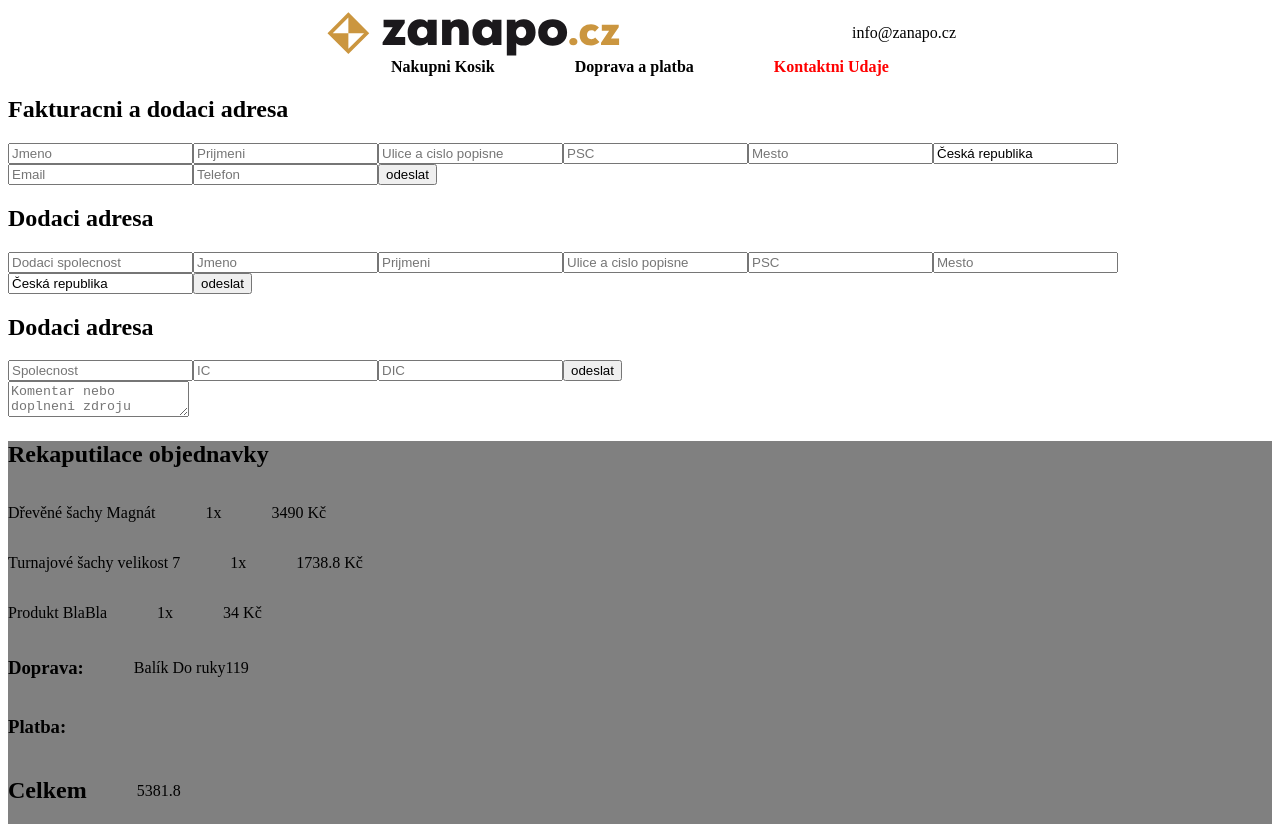
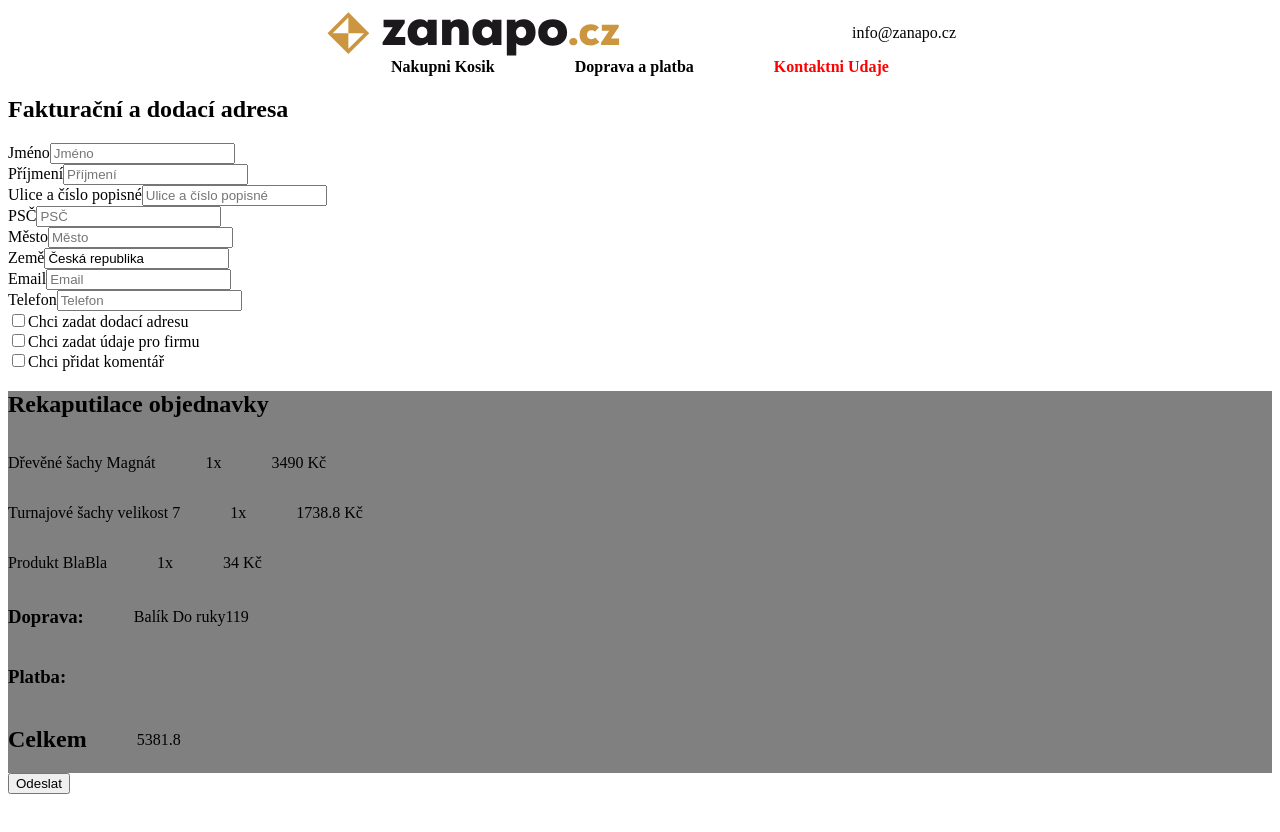
Before and after one commit to DuraSky/shoppingCartZanapo, a React (Vite) app: page /info in a window 1280 px wide. After the commit the page ends 802 px from the top, so only its background shows below. Built offline with nearby package versions, Linux system fonts and the light colour scheme.

Commit message:
added basic forms and form validations with conditional rendering

```diff
--- a/src/pages/personalInfo/PersonalInfo.jsx
+++ b/src/pages/personalInfo/PersonalInfo.jsx
@@ -1,3 +1,5 @@
+import React, { useEffect, useState } from "react";
+import { useForm } from "react-hook-form";
 import Recap from "../recap/Recap";
 import { BillingAddress } from "./billingAddress/BillingAddress";
 import { CompanyAddress } from "./companyAddress/CompanyAddress";
@@ -5,17 +7,108 @@ import { DeliveryAddress } from "./deliveryAddress/DeliveryAddress";
 import { Comment } from "./comment/Comment";
 
 const PersonalInfo = () => {
+  const [showDeliveryAddress, setShowDeliveryAddress] = useState(false);
+  const [showCompanyAddress, setShowCompanyAddress] = useState(false);
+  const [showComment, setShowComment] = useState(false);
+
+  const {
+    register,
+    handleSubmit,
+    setValue,
+    unregister,
+    watch,
+    formState: { errors },
+  } = useForm();
+
+  const onSubmit = (data) => {
+    console.log(data);
+    return alert("form has been successfully submitted");
+  };
+
+  const formValues = watch();
+
+  useEffect(() => {
+    const savedFormData = localStorage.getItem("formData");
+    if (savedFormData) {
+      const parsedFormData = JSON.parse(savedFormData);
+      Object.keys(parsedFormData).forEach((key) => {
+        setValue(key, parsedFormData[key]);
+      });
+    }
+  }, [setValue]);
+
+  useEffect(() => {
+    localStorage.setItem("formData", JSON.stringify(formValues));
+  }, [formValues]);
+
+  useEffect(() => {
+    if (!showDeliveryAddress) {
+      unregister([
+        "company",
+        "deliveryName",
+        "deliverySurname",
+        "deliveryStreet",
+        "deliveryPsc",
+        "deliveryTown",
+      ]);
+    }
+    if (!showCompanyAddress) {
+      unregister(["companyName", "ic", "dic"]);
+    }
+    if (!showComment) {
+      unregister("comment");
+    }
+  }, [showDeliveryAddress, showCompanyAddress, showComment, unregister]);
+
   return (
-    <>
-      <BillingAddress />
+    <form onSubmit={handleSubmit(onSubmit)}>
+      <BillingAddress register={register} errors={errors} />
 
-      <DeliveryAddress />
+      <div>
+        <input
+          type="checkbox"
+          id="deliveryAddressCheckbox"
+          onChange={(e) => setShowDeliveryAddress(e.target.checked)}
+        />
+        <label htmlFor="deliveryAddressCheckbox">
+          Chci zadat dodací adresu
+        </label>
+      </div>
 
-      <CompanyAddress />
+      {showDeliveryAddress && (
+        <DeliveryAddress register={register} errors={errors} />
+      )}
 
-      <Comment />
+      <div>
+        <input
+          type="checkbox"
+          id="companyAddressCheckbox"
+          onChange={(e) => setShowCompanyAddress(e.target.checked)}
+        />
+        <label htmlFor="companyAddressCheckbox">
+          Chci zadat údaje pro firmu
+        </label>
+      </div>
+
+      {showCompanyAddress && (
+        <CompanyAddress register={register} errors={errors} />
+      )}
+
+      <div>
+        <input
+          type="checkbox"
+          id="commentCheckbox"
+          onChange={(e) => setShowComment(e.target.checked)}
+        />
+        <label htmlFor="commentCheckbox">Chci přidat komentář</label>
+      </div>
+
+      {showComment && <Comment register={register} errors={errors} />}
+
       <Recap />
-    </>
+
+      <button type="submit">Odeslat</button>
+    </form>
   );
 };
 
--- a/src/pages/personalInfo/billingAddress/BillingAddress.jsx
+++ b/src/pages/personalInfo/billingAddress/BillingAddress.jsx
@@ -1,111 +1,100 @@
-import React, { useEffect } from "react";
-import { useForm } from "react-hook-form";
+import React from "react";
 
-export const BillingAddress = () => {
-  const {
-    register,
-    handleSubmit,
-    setValue,
-    watch,
-    formState: { errors },
-  } = useForm();
-
-  const onSubmit = (data) => {
-    console.log(data);
-  };
-
-  const formValues = watch();
-
-  useEffect(() => {
-    const savedFormData = localStorage.getItem("formData");
-    if (savedFormData) {
-      const parsedFormData = JSON.parse(savedFormData);
-      Object.keys(parsedFormData).forEach((key) => {
-        setValue(key, parsedFormData[key]);
-      });
-    }
-  }, [setValue]);
-
-  useEffect(() => {
-    localStorage.setItem("formData", JSON.stringify(formValues));
-  }, [formValues]);
-
+export const BillingAddress = ({ register, errors }) => {
   return (
     <div>
-      <h2>Fakturacni a dodaci adresa</h2>
-      <form onSubmit={handleSubmit(onSubmit)}>
+      <h2>Fakturační a dodací adresa</h2>
+      <div>
+        <label>Jméno</label>
         <input
           {...register("name", { required: "Jméno nesmí být prázdné" })}
           type="text"
-          placeholder="Jmeno"
+          placeholder="Jméno"
         />
         {errors.name && <div>{errors.name.message}</div>}
-
+      </div>
+      <div>
+        <label>Příjmení</label>
         <input
           {...register("surname", { required: "Příjmení nesmí být prázdné" })}
           type="text"
-          placeholder="Prijmeni"
+          placeholder="Příjmení"
         />
         {errors.surname && <div>{errors.surname.message}</div>}
-
+      </div>
+      <div>
+        <label>Ulice a číslo popisné</label>
         <input
           {...register("street", { required: "Ulice nesmí být prázdná" })}
           type="text"
-          placeholder="Ulice a cislo popisne"
+          placeholder="Ulice a číslo popisné"
         />
         {errors.street && <div>{errors.street.message}</div>}
-
+      </div>
+      <div>
+        <label>PSČ</label>
         <input
-          {...register("psc", { required: "PSČ nesmí být prázdná" })}
+          {...register("psc", {
+            required: "PSČ nesmí být prázdné",
+            pattern: {
+              value: /^[0-9]{5}$/,
+              message: "PSČ musí být pětimístné číslo",
+            },
+          })}
           type="text"
-          placeholder="PSC"
+          placeholder="PSČ"
         />
         {errors.psc && <div>{errors.psc.message}</div>}
-
+      </div>
+      <div>
+        <label>Město</label>
         <input
           {...register("town", { required: "Město nesmí být prázdné" })}
           type="text"
-          placeholder="Mesto"
+          placeholder="Město"
         />
         {errors.town && <div>{errors.town.message}</div>}
-
+      </div>
+      <div>
+        <label>Země</label>
         <input
           {...register("country")}
           type="text"
-          placeholder="Zeme"
-          value={"Česká republika"}
+          placeholder="Země"
+          value="Česká republika"
+          readOnly
         />
-
+      </div>
+      <div>
+        <label>Email</label>
         <input
           {...register("email", {
             required: "Email nesmí být prázdný",
-            validate: (value) => {
-              if (!value.includes("@")) {
-                return "Email musí obsahovat @";
-              }
+            pattern: {
+              value: /^[a-zA-Z0-9._%+-]+@[a-zA-Z0-9.-]+\.[a-zA-Z]{2,}$/,
+              message: "Email musí být platná emailová adresa",
             },
           })}
           type="text"
           placeholder="Email"
         />
         {errors.email && <div>{errors.email.message}</div>}
-
+      </div>
+      <div>
+        <label>Telefon</label>
         <input
           {...register("phone", {
             required: "Telefon nesmí být prázdný",
-            validate: (value) => {
-              if (isNaN(value)) {
-                return "Telefon musí obsahovat pouze cisla";
-              }
+            pattern: {
+              value: /^[0-9]{9}$/,
+              message: "Telefon musí obsahovat pouze devítimístné číslo",
             },
           })}
           type="text"
           placeholder="Telefon"
         />
         {errors.phone && <div>{errors.phone.message}</div>}
-
-        <button type="submit">odeslat</button>
-      </form>
+      </div>
     </div>
   );
 };
--- a/src/pages/personalInfo/companyAddress/CompanyAddress.jsx
+++ b/src/pages/personalInfo/companyAddress/CompanyAddress.jsx
@@ -1,65 +1,50 @@
 import React from "react";
-import { useEffect } from "react";
-import { useForm } from "react-hook-form";
 
-export const CompanyAddress = () => {
-  const {
-    register,
-    handleSubmit,
-    setValue,
-    watch,
-    formState: { errors },
-  } = useForm();
-
-  const onSubmit = (data) => {
-    console.log(data);
-  };
-
-  const formValues = watch();
-
-  useEffect(() => {
-    const savedFormData = localStorage.getItem("formData");
-    if (savedFormData) {
-      const parsedFormData = JSON.parse(savedFormData);
-      Object.keys(parsedFormData).forEach((key) => {
-        setValue(key, parsedFormData[key]);
-      });
-    }
-  }, [setValue]);
-
-  useEffect(() => {
-    localStorage.setItem("formData", JSON.stringify(formValues));
-  }, [formValues]);
-
+export const CompanyAddress = ({ register, errors }) => {
   return (
     <div>
-      <h2>Dodaci adresa</h2>
-      <form onSubmit={handleSubmit(onSubmit)}>
+      <h2>Dodací adresa pro firmu</h2>
+      <div>
+        <label>Společnost</label>
         <input
           {...register("companyName", {
-            required: "Spolecnost nesmí být prázdna",
+            required: "Společnost nesmí být prázdná",
           })}
           type="text"
-          placeholder="Spolecnost"
+          placeholder="Společnost"
         />
         {errors.companyName && <div>{errors.companyName.message}</div>}
-
+      </div>
+      <div>
+        <label>IČ</label>
         <input
-          {...register("ic", { required: "IC nesmí být prázdné" })}
+          {...register("ic", {
+            required: "IČ nesmí být prázdné",
+            pattern: {
+              value: /^[0-9]{8}$/,
+              message: "IČ musí být osmiciferné číslo",
+            },
+          })}
           type="text"
-          placeholder="IC"
+          placeholder="IČ"
         />
         {errors.ic && <div>{errors.ic.message}</div>}
-
+      </div>
+      <div>
+        <label>DIČ</label>
         <input
-          {...register("dic", { required: "DIC nesmí být prázdné" })}
+          {...register("dic", {
+            required: "DIČ nesmí být prázdné",
+            pattern: {
+              value: /^[A-Z]{2}[0-9]{8,10}$/,
+              message: "DIČ musí být platné",
+            },
+          })}
           type="text"
-          placeholder="DIC"
+          placeholder="DIČ"
         />
         {errors.dic && <div>{errors.dic.message}</div>}
-
-        <button type="submit">odeslat</button>
-      </form>
+      </div>
     </div>
   );
 };
--- a/src/pages/personalInfo/deliveryAddress/DeliveryAddress.jsx
+++ b/src/pages/personalInfo/deliveryAddress/DeliveryAddress.jsx
@@ -1,77 +1,81 @@
 import React from "react";
-import { useEffect } from "react";
-import { useForm } from "react-hook-form";
 
-export const DeliveryAddress = () => {
-  const {
-    register,
-    handleSubmit,
-    setValue,
-    watch,
-    formState: { errors },
-  } = useForm();
-
-  const onSubmit = (data) => {
-    console.log(data);
-  };
-
+export const DeliveryAddress = ({ register, errors }) => {
   return (
     <div>
-      <h2>Dodaci adresa</h2>
-      <form onSubmit={handleSubmit(onSubmit)}>
+      <h2>Dodací adresa</h2>
+      <div>
+        <label>Dodací společnost</label>
         <input
           {...register("company", {
-            required: "Dodaci spolecnost nesmí být prázdna",
+            required: "Dodací společnost nesmí být prázdná",
           })}
           type="text"
-          placeholder="Dodaci spolecnost"
+          placeholder="Dodací společnost"
         />
         {errors.company && <div>{errors.company.message}</div>}
-
+      </div>
+      <div>
+        <label>Jméno</label>
         <input
           {...register("name", { required: "Jméno nesmí být prázdné" })}
           type="text"
-          placeholder="Jmeno"
+          placeholder="Jméno"
         />
         {errors.name && <div>{errors.name.message}</div>}
-
+      </div>
+      <div>
+        <label>Příjmení</label>
         <input
           {...register("surname", { required: "Příjmení nesmí být prázdné" })}
           type="text"
-          placeholder="Prijmeni"
+          placeholder="Příjmení"
         />
         {errors.surname && <div>{errors.surname.message}</div>}
-
+      </div>
+      <div>
+        <label>Ulice a číslo popisné</label>
         <input
           {...register("street", { required: "Ulice nesmí být prázdná" })}
           type="text"
-          placeholder="Ulice a cislo popisne"
+          placeholder="Ulice a číslo popisné"
         />
         {errors.street && <div>{errors.street.message}</div>}
-
+      </div>
+      <div>
+        <label>PSČ</label>
         <input
-          {...register("psc", { required: "PSČ nesmí být prázdná" })}
+          {...register("psc", {
+            required: "PSČ nesmí být prázdné",
+            pattern: {
+              value: /^[0-9]{5}$/,
+              message: "PSČ musí být pětimístné číslo",
+            },
+          })}
           type="text"
-          placeholder="PSC"
+          placeholder="PSČ"
         />
         {errors.psc && <div>{errors.psc.message}</div>}
-
+      </div>
+      <div>
+        <label>Město</label>
         <input
           {...register("town", { required: "Město nesmí být prázdné" })}
           type="text"
-          placeholder="Mesto"
+          placeholder="Město"
         />
         {errors.town && <div>{errors.town.message}</div>}
-
+      </div>
+      <div>
+        <label>Země</label>
         <input
           {...register("country")}
           type="text"
-          placeholder="Zeme"
-          value={"Česká republika"}
+          placeholder="Země"
+          value="Česká republika"
+          readOnly
         />
-
-        <button type="submit">odeslat</button>
-      </form>
+      </div>
     </div>
   );
 };
```
